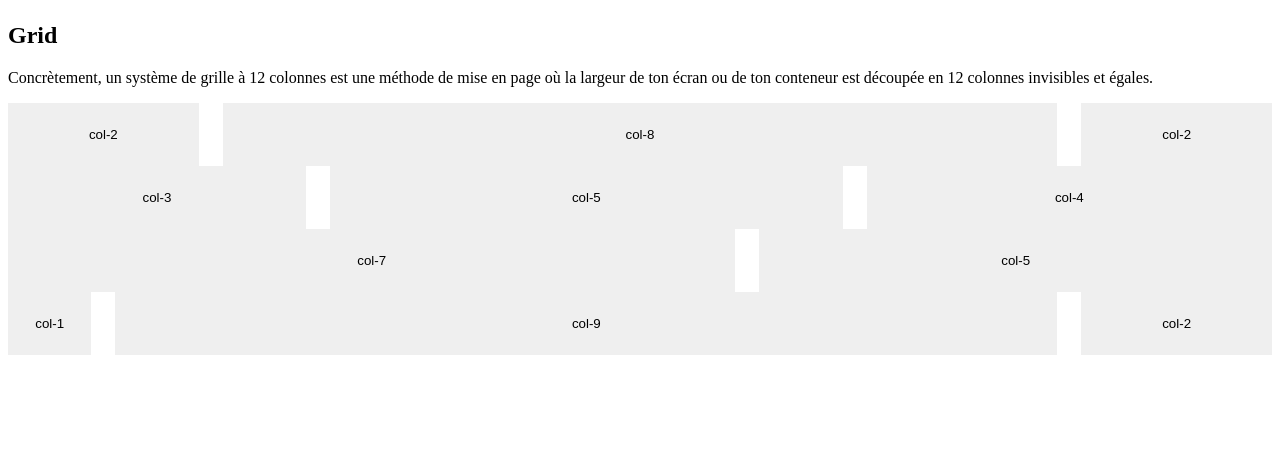
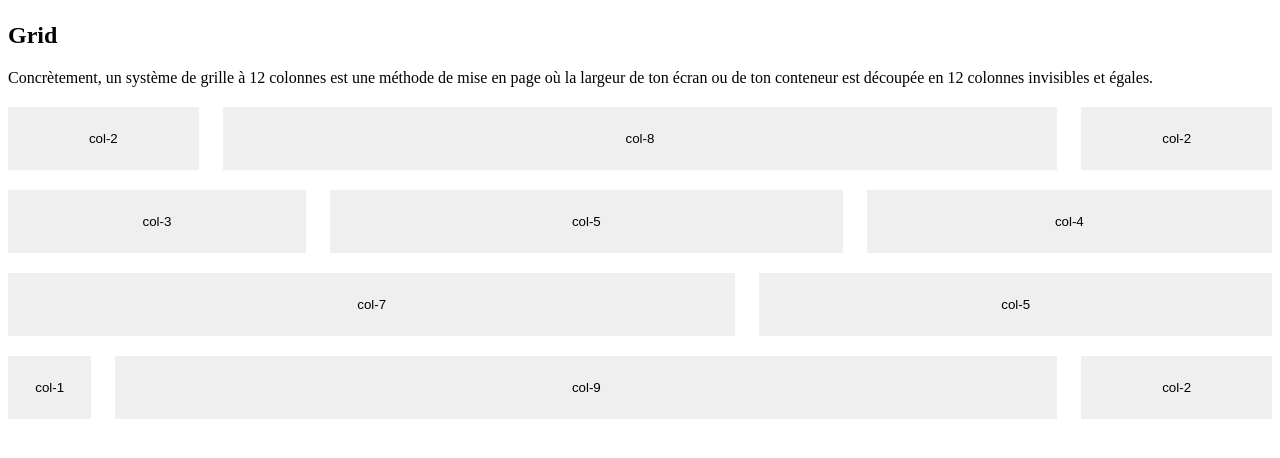
Before and after one commit to h-raph/framework-CSS, a PHP site: page / in a window 1280 px wide. Shown: the part 58-516 px from the top of the page. Run offline with PHP 8.4, Linux system fonts and the light colour scheme.

Commit message:
grid fini

```diff
--- a/assets/css/style.css
+++ b/assets/css/style.css
@@ -81,7 +81,7 @@
 .ly-grid {
   display: grid;
   grid-template-columns: repeat(12, 1fr);
-  margin: 20px 0x;
+  margin: 20px 0;
 }
 
 .btn {
--- a/assets/sass/layout/_layout.scss
+++ b/assets/sass/layout/_layout.scss
@@ -3,5 +3,5 @@
 .ly-grid {
     display: grid;
     grid-template-columns: repeat($grid-columns, 1fr);
-    margin: 20px 0x;
+    margin: 20px 0;
 }
```
Also changed, not shown: README.md.
